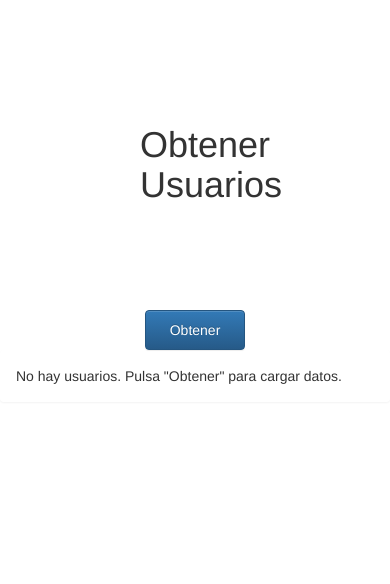
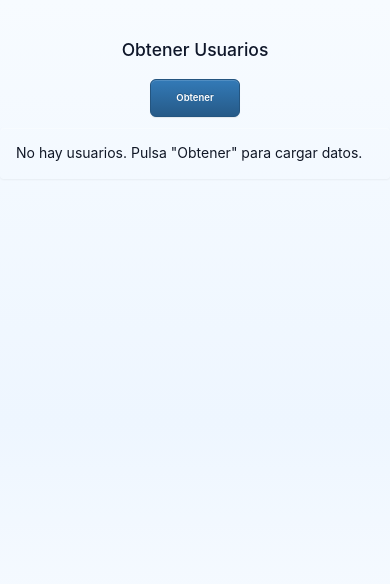
Before and after one commit to cristianjonhson/SpringBootReactJs, a React (Create React App) app in the folder Frontend/: page /BotonIndex in a window 390 px wide. Shown: the top 584 px of the page. Built offline with nearby package versions, Linux system fonts and the light colour scheme.

Commit message:
style(frontend): mejorar fondo y layout global en Form.css

```diff
--- a/Frontend/src/css/Form.css
+++ b/Frontend/src/css/Form.css
@@ -1,26 +1,93 @@
-.form-Title {
-    margin-top: 125px;
-    margin-bottom: 125px;
-    margin-left: 125px;
-    margin-right: 125px;
-    text-align:center;
+/* Fondo y layout global */
+html, body, #root {
+    height: 100%;
 }
 
-button{
-    height:40px;
-    width:100px;
-    margin: -20px -50px;
-    position:relative;
-    top:50%;
-    left:50%;
+body {
+    margin: 0;
+    font-family: -apple-system, BlinkMacSystemFont, 'Segoe UI', Roboto, 'Helvetica Neue', Arial;
+    background: linear-gradient(180deg, #f7fbff 0%, #eef6ff 50%, #ffffff 100%);
+    color: #111827;
+    -webkit-font-smoothing: antialiased;
+    -moz-osx-font-smoothing: grayscale;
 }
 
-li{
-    height:100px;
-    width:300px;
-    margin: 20px 20px;
-    position:relative;
-    top:50%;
-    left:50%;
-    bottom:50%;
+/* Contenedor principal con un ligero padding para respirar */
+.container {
+    padding-top: 2rem;
+    padding-bottom: 2rem;
 }
+
+/* Título */
+.form-Title {
+    margin: 2.5rem auto;
+    text-align: center;
+    max-width: 900px;
+    padding: 0.5rem;
+}
+
+.form-Title h1 {
+    margin: 0;
+    font-size: 1.75rem;
+    color: #0f172a;
+}
+
+/* Formularios y botones */
+.form-container {
+    display: flex;
+    justify-content: center;
+    margin-bottom: 1rem;
+}
+
+button,
+.btn {
+    min-width: 110px;
+    height: 40px;
+    padding: 0.375rem 0.75rem;
+    border-radius: 6px;
+    font-weight: 600;
+}
+
+button:focus,
+.btn:focus {
+    outline: 3px solid rgba(21, 156, 228, 0.18);
+    outline-offset: 2px;
+}
+
+/* Cards: ligeramente elevados sobre el fondo */
+.card {
+    border: none;
+    background: #ffffff;
+}
+
+/* Lista: mayor anchura y centrado */
+.list-wrapper {
+    display: flex;
+    justify-content: center;
+}
+
+.list-group {
+    width: 100%;
+    max-width: 960px;
+}
+
+/* Ajustes responsivos */
+@media (max-width: 600px) {
+    .form-Title {
+        margin: 1.5rem 1rem;
+    }
+
+    .list-group {
+        padding: 0 0.5rem;
+    }
+
+    button,
+    .btn {
+        min-width: 90px;
+        height: 38px;
+        font-size: 0.95rem;
+    }
+}
+
+/* Evitar reglas globales conflictivas */
+/* No usar reglas globales para <li> o posición absoluta */
```
